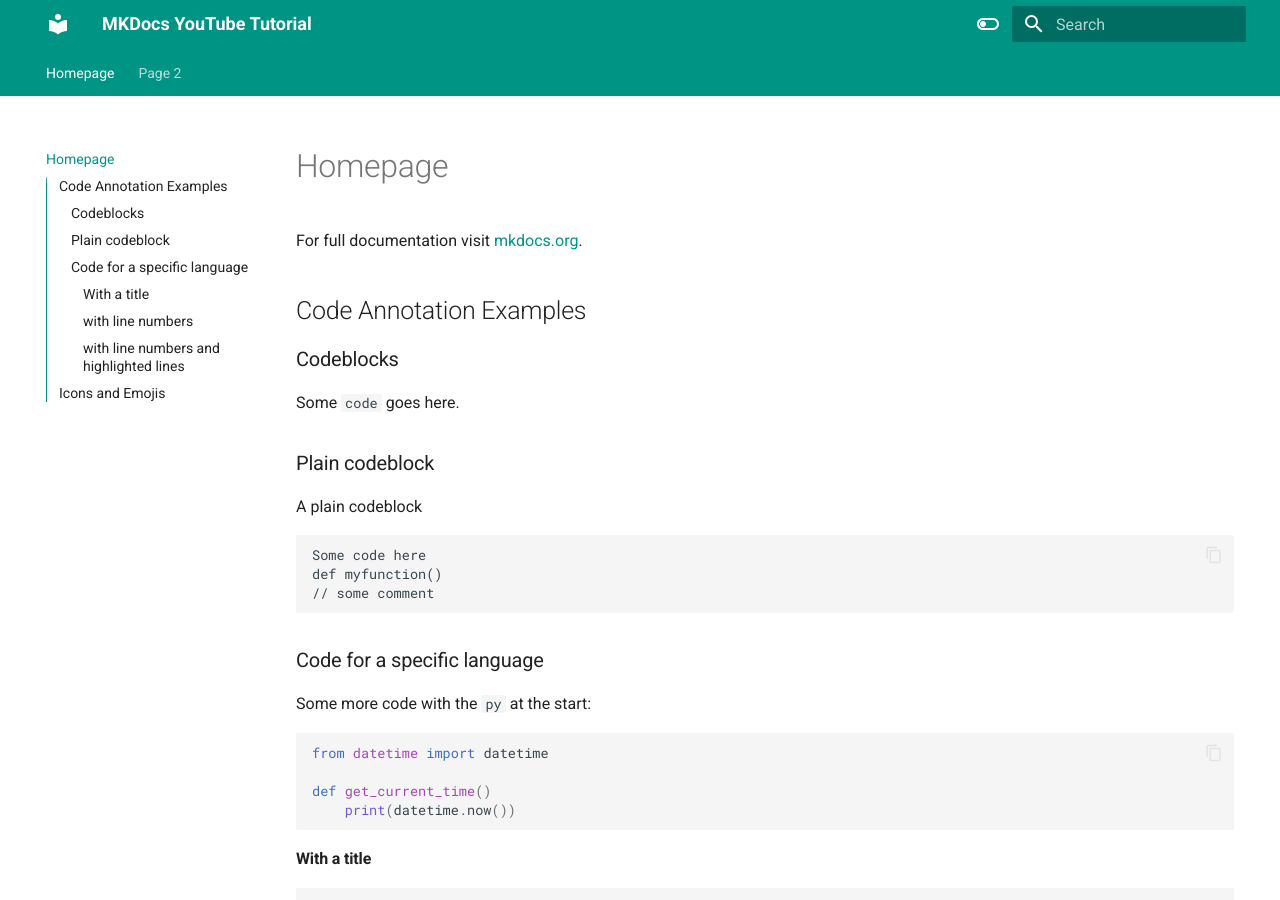
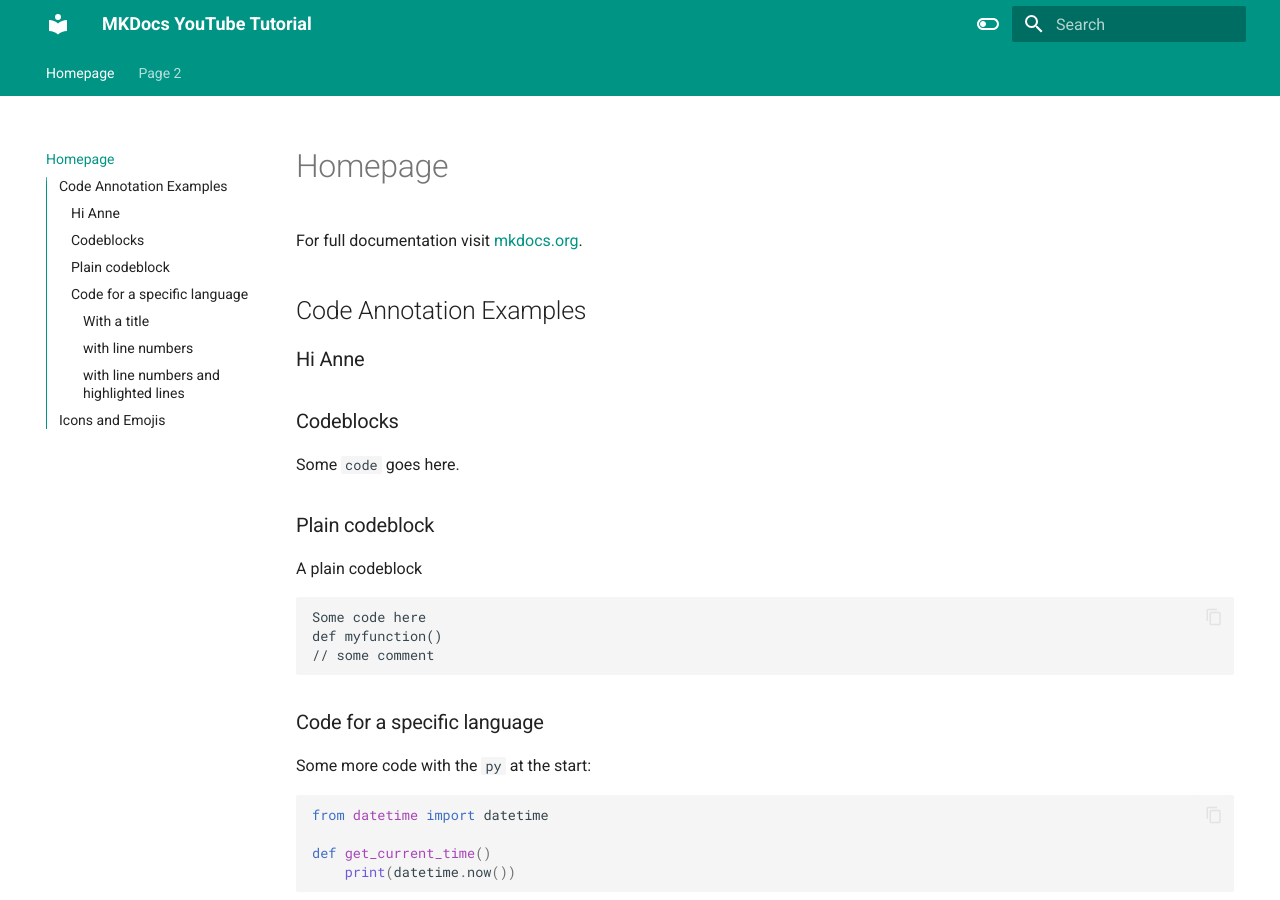
Before and after one commit to greywidget/mkdocs-material-tutorial, an MkDocs documentation site: the page built from docs/index.md, in a window 1280 px wide and 900 px high. Built offline with MkDocs 1.6.1 and Material for MkDocs 9.7.7, drawn with Linux system fonts in a browser that asks for light colours; emoji names are drawn with the system emoji font.

Commit message:
Simple change

```diff
--- a/docs/index.md
+++ b/docs/index.md
@@ -3,6 +3,8 @@
 For full documentation visit [mkdocs.org](https://www.mkdocs.org).
 
 ## Code Annotation Examples
+
+### Hi Anne
 
 ### Codeblocks
 
```
